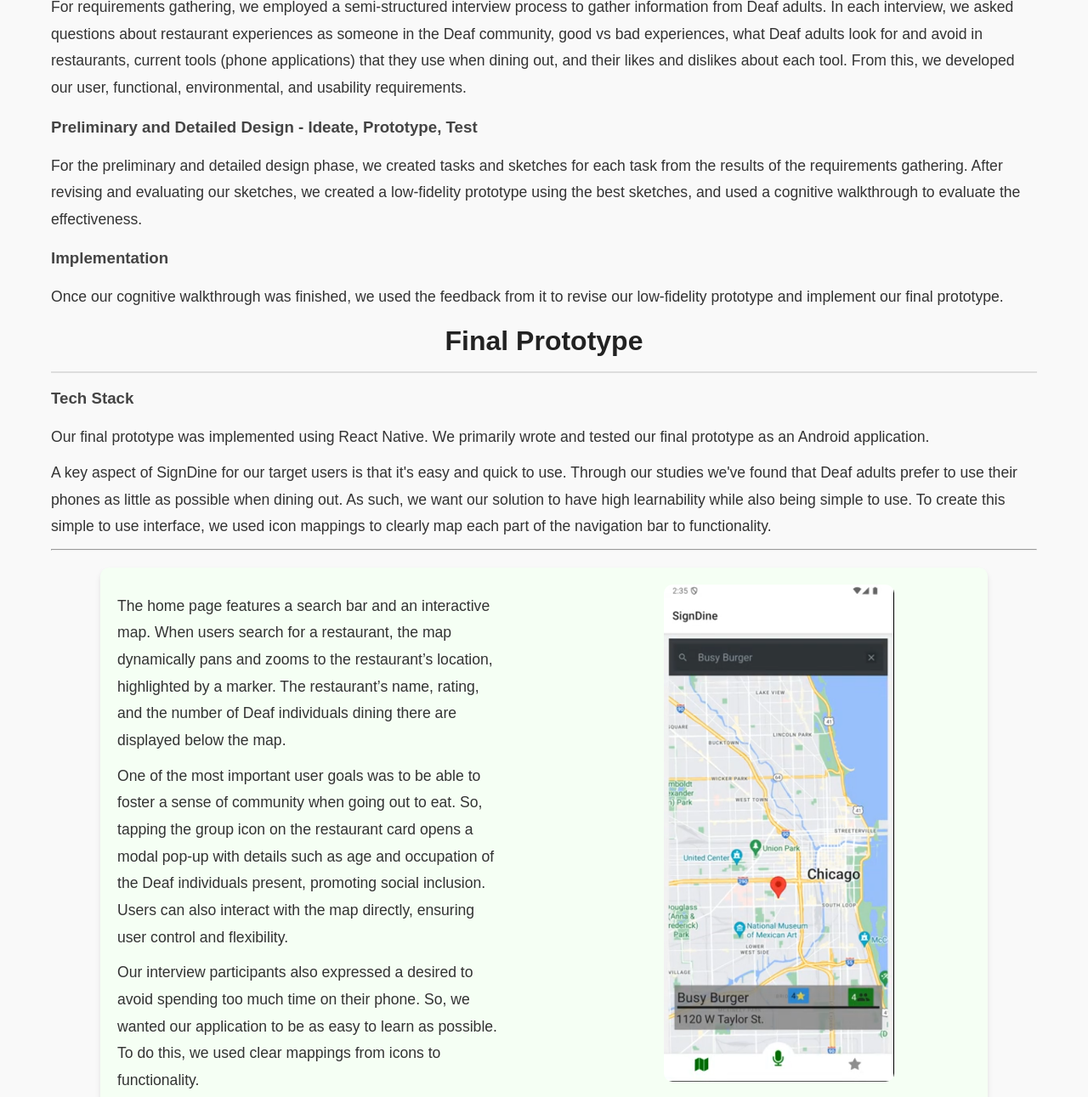
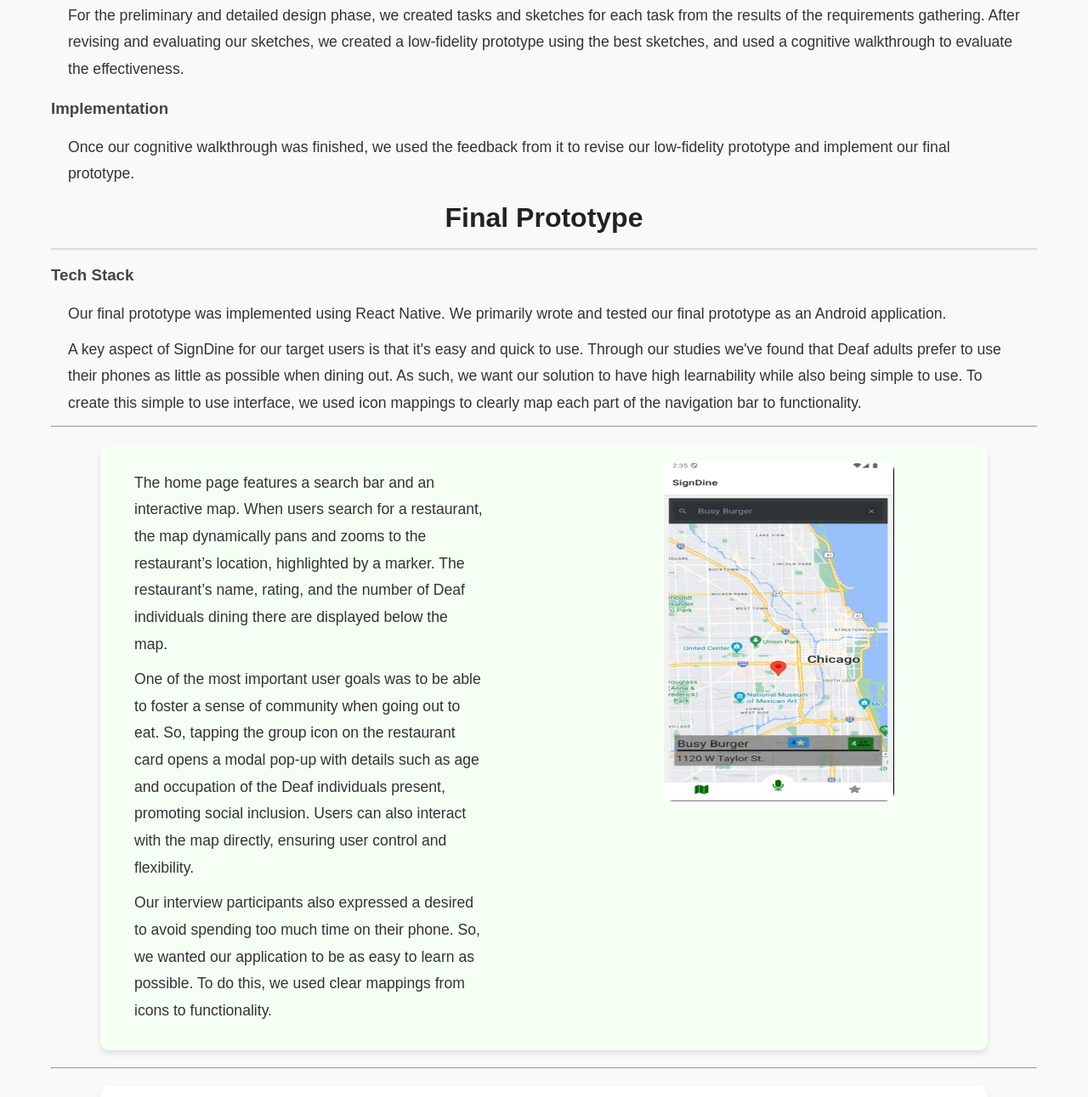
Before and after one commit to WesKw/WesKw.github.io, a plain HTML site: page index.html in a window 1280 px wide. Shown: the part 1479-2770 px from the top of the page at 85% size. Drawn offline with Linux system fonts and the light colour scheme.

Commit message:
Update styles.css

```diff
--- a/styles.css
+++ b/styles.css
@@ -6,9 +6,9 @@
 }
 
 body {
-    margin: 0 auto; /* Center the content */
-    max-width: 1200px; /* Set the maximum width */
-    padding: 20px; /* Add some spacing around the edges */
+    margin: 0 auto;
+    max-width: 1200px;
+    padding: 20px;
     color: #333;
     background-color: #f9f9f9;
     line-height: 1.6;
@@ -46,23 +46,24 @@ p {
     font-size: 1.1em;
     line-height: 1.8;
     margin: 10px 0;
+    padding: 0 20px;
 }
 
 img {
+    max-height: 400px;
+    width: auto;
     border-radius: 10px;
-    max-width: 100%;
-    height: auto;
     display: block;
+    margin: 10px auto;
 }
-
 .container {
     display: flex;
     align-items: flex-start;
     justify-content: space-between;
-    gap: 20px; /* Add space between elements */
-    margin: 20px auto; /* Center containers */
+    gap: 20px;
+    margin: 20px auto;
     padding: 20px;
-    max-width: 90%; /* Restrict the width of containers */
+    max-width: 90%;
     background-color: #fff;
     border-radius: 10px;
     box-shadow: 0 4px 6px rgba(0, 0, 0, 0.1);
```
